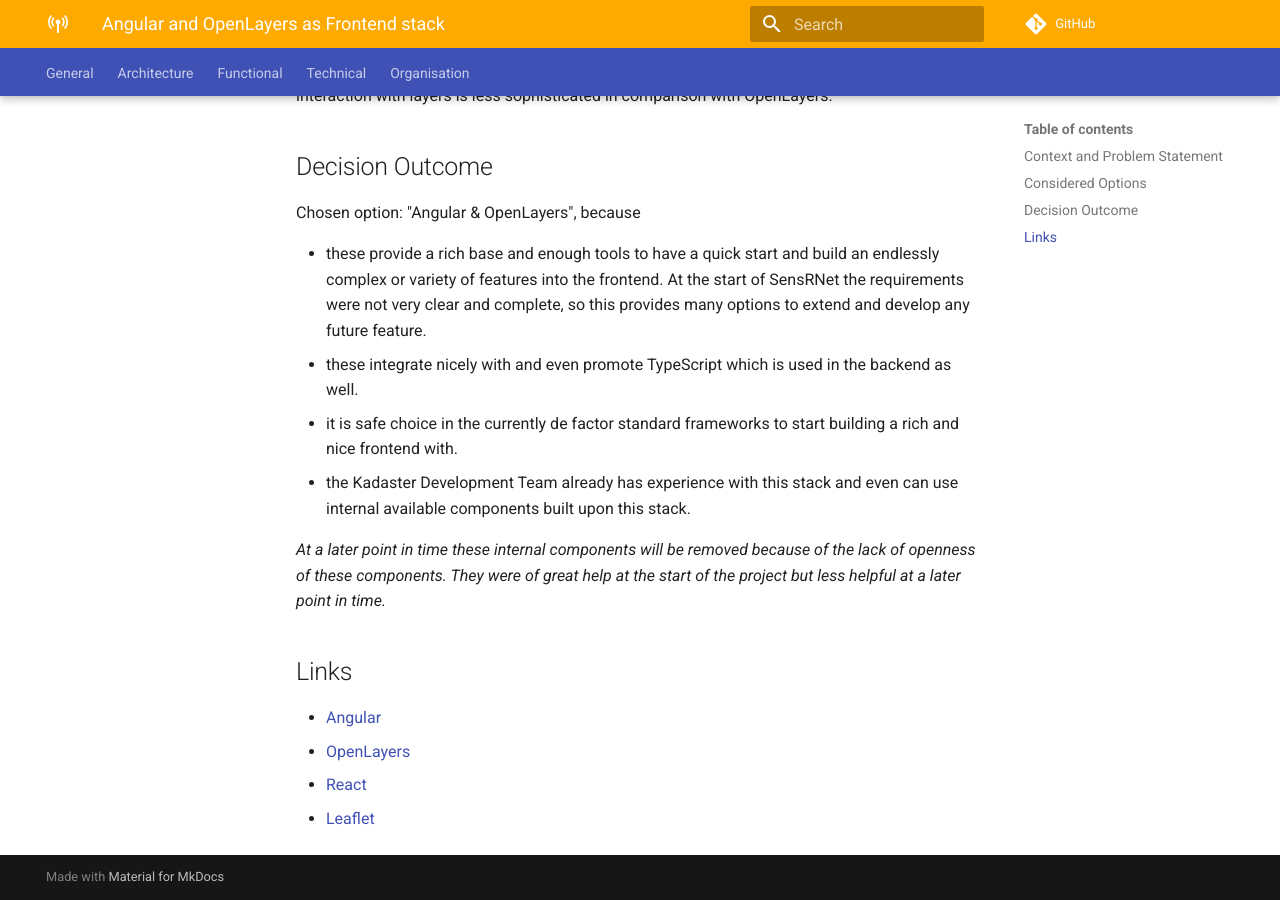
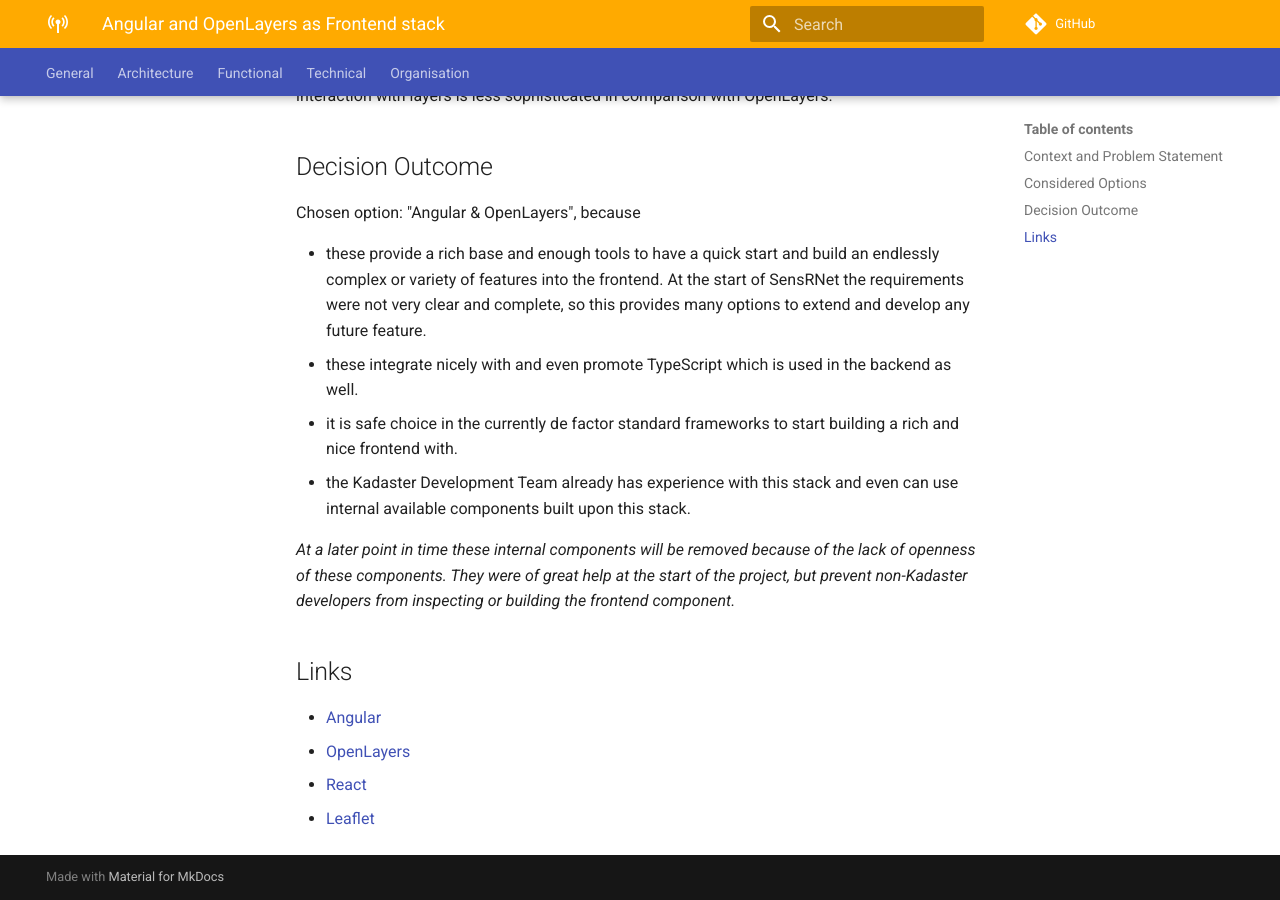
Before and after one commit to kadaster-labs/sensrnet-home, an MkDocs documentation site: the page built from docs/adr/0004-angular-and-openlayers-as-frontend-stack.md, in a window 1280 px wide and 900 px high, scrolled down 960 px. Built offline with MkDocs 1.6.1 and Material for MkDocs 9.7.7, drawn with Linux system fonts in a browser that asks for light colours; comment, search, counter and statistics services are not loaded.

Commit message:
add small additions

```diff
--- a/docs/adr/0004-angular-and-openlayers-as-frontend-stack.md
+++ b/docs/adr/0004-angular-and-openlayers-as-frontend-stack.md
@@ -31,7 +31,7 @@
 * it is safe choice in the currently de factor standard frameworks to start building a rich and nice frontend with.
 * the Kadaster Development Team already has experience with this stack and even can use internal available components built upon this stack.
 
-  _At a later point in time these internal components will be removed because of the lack of openness of these components. They were of great help at the start of the project but less helpful at a later point in time._
+  _At a later point in time these internal components will be removed because of the lack of openness of these components. They were of great help at the start of the project, but prevent non-Kadaster developers from inspecting or building the frontend component._
 
 
 ## Links <!-- optional -->
```
Also changed, not shown: docs/adr/0003-nestjs-and-eventstore-as-backend-stack.md (+1 -0 lines).
